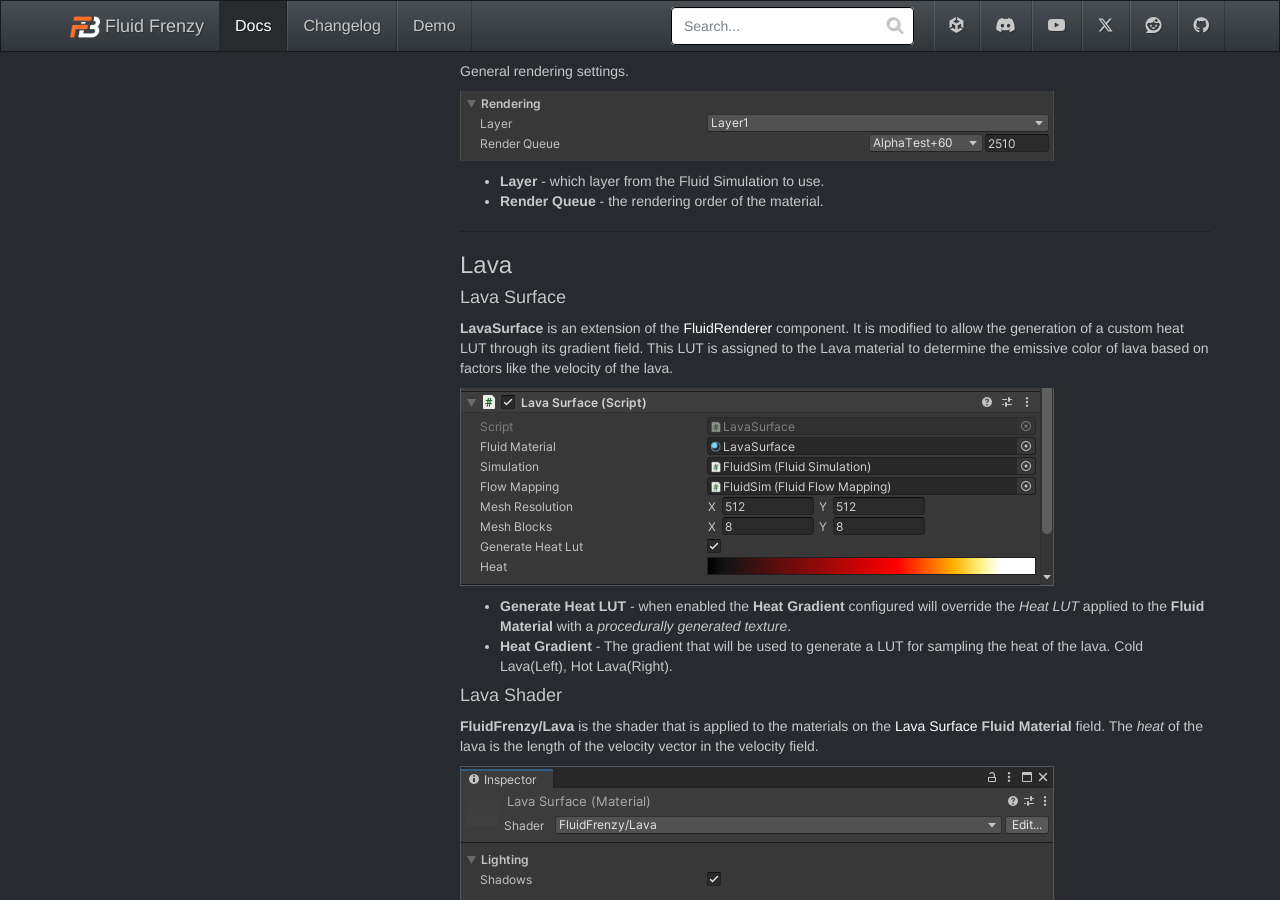
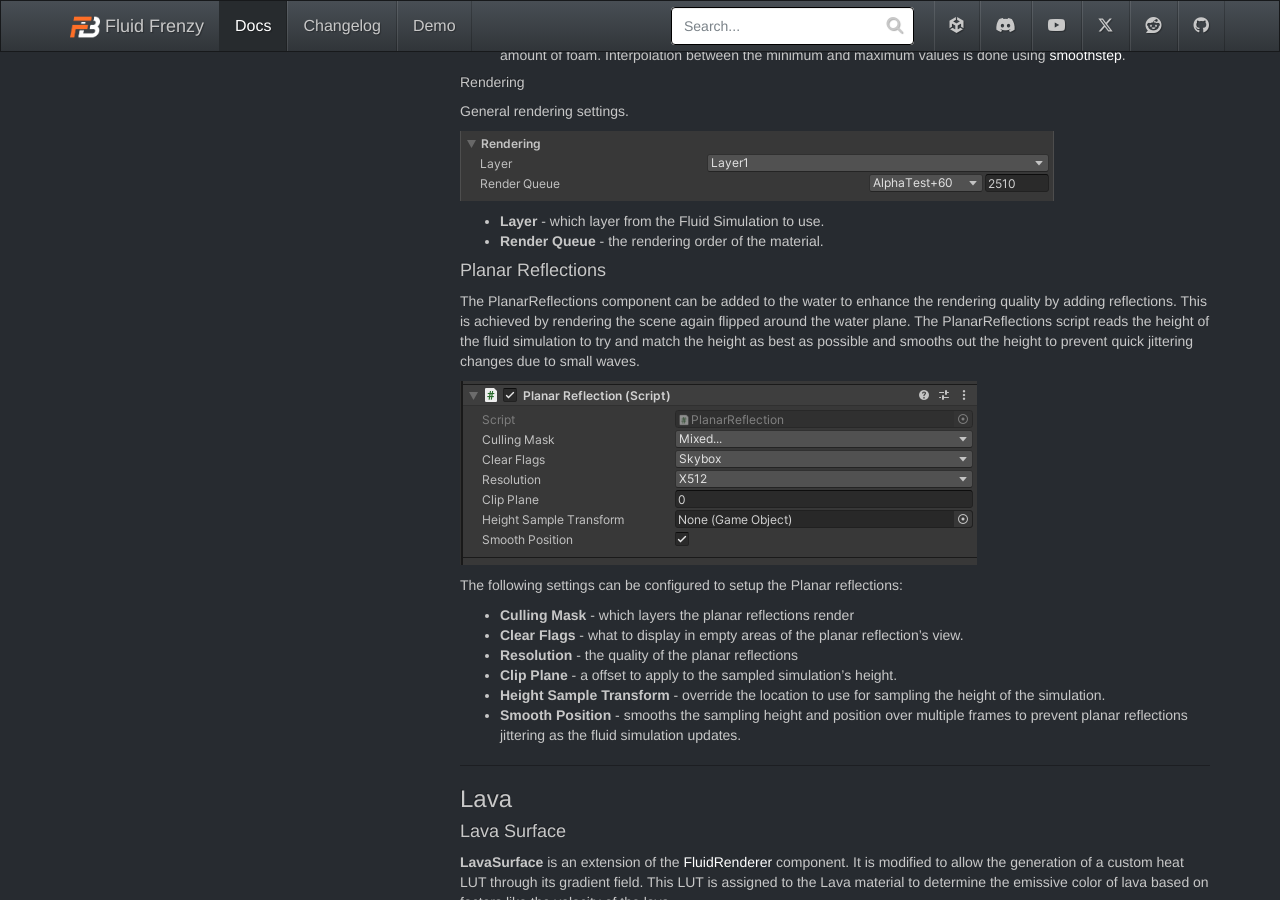
Before and after one commit to FrenzyByte/fluidfrenzy, a Jekyll site: the page built from _docs/fluid-rendering-components.md, in a window 1280 px wide and 900 px high, scrolled down 3501 px. Built offline with Jekyll 4.4.1, drawn with Linux system fonts in a browser that asks for light colours; some of the changed text lies outside the part shown.

Commit message:
Updated docs based on tooltips, updated FluidModifierWaves docs, and added Planar reflection and shadow grabber docs

```diff
--- a/_docs/fluid-rendering-components.md
+++ b/_docs/fluid-rendering-components.md
@@ -129,6 +129,22 @@ General rendering settings.
 - **Layer** - which layer from the Fluid Simulation to use.
 - **Render Queue** - the rendering order of the material.
 
+<a name="water-planar-reflections"></a>
+#### Planar Reflections
+The PlanarReflections component can be added to the water to enhance the rendering quality by adding reflections. This is achieved by rendering the scene again flipped around the water plane.
+The PlanarReflections script reads the height of the fluid simulation to try and match the height as best as possible and smooths out the height to prevent quick jittering changes due to small waves.
+
+![planar_reflections](../../assets/images/planar_reflections.png)
+
+The following settings can be configured to setup the Planar reflections:
+
+- **Culling Mask** - which layers the planar reflections render
+- **Clear Flags** - what to display in empty areas of the planar reflection's view.
+- **Resolution** - the quality of the planar reflections
+- **Clip Plane** - a offset to apply to the sampled simulation's height.
+- **Height Sample Transform** - override the location to use for sampling the height of the simulation.
+- **Smooth Position** - smooths the sampling height and position over multiple frames to prevent planar reflections jittering as the fluid simulation updates.
+
 ___
 <div style="page-break-after: always;"></div>
 
@@ -162,4 +178,10 @@ ___
 
 ___
 
+<a name="shadow-grabber"></a>
+### Shadows
+Both the Water and Lava is rendered after any opaque layers to allow for refraction and to prevent sorting issues. This means that in the Built-in Render pipeline shadows are not automatically sampled due to the transparent nature of the rendering. In order to solve this the user can add he **ShadowGrabber** component to the **Main Directional Light** in the scene. This will assign the shadow buffer to global shader property so that the Water and Lava shader can read it. In order for a material to read it the Shadows property on the Material needs to be set to either *Hard* or *Soft*.
+
+___
+
 <a name="terrain"></a>
```
Also changed, not shown: _docs/fluid-modifiers.md (+6 -8 lines), _docs/fluid-simulation-components.md (+8 -7 lines), assets/images/planar_reflections.png (added).
